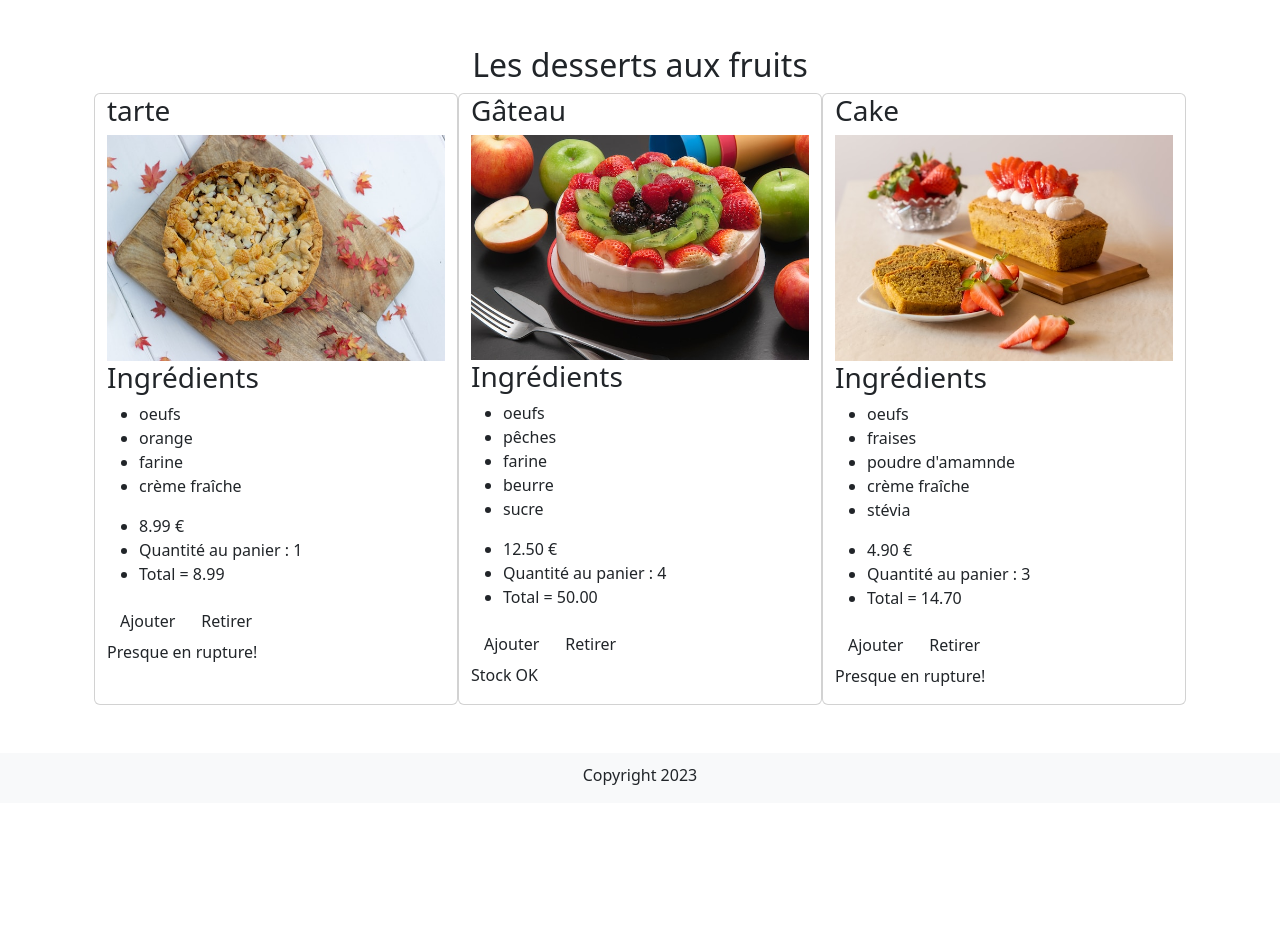
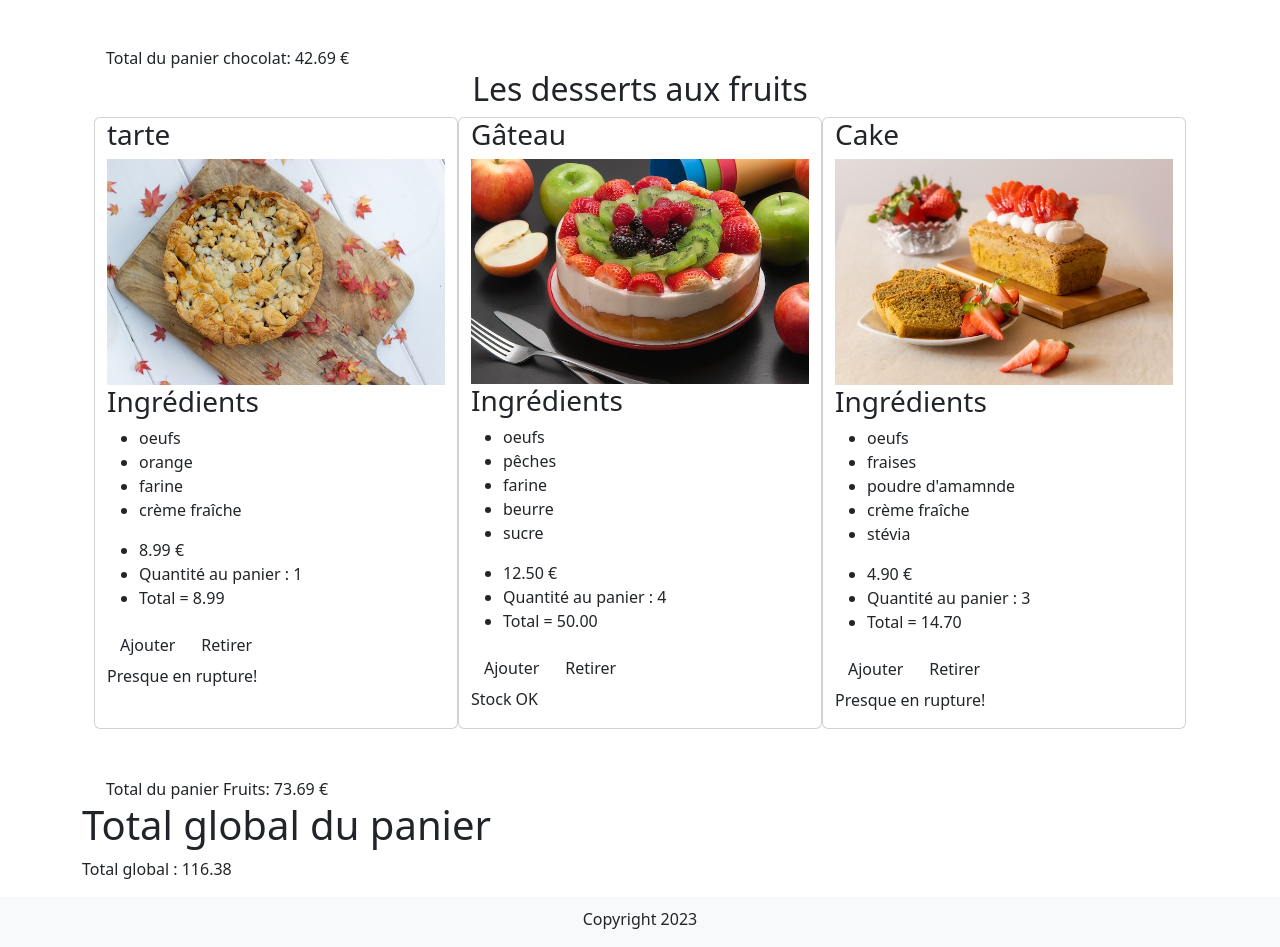
Before and after one commit to ChristelleKandel/demoBoutiqueVueJS, a Vue app: page / in a window 1280 px wide. Shown: the part 939-1886 px from the top of the page. Before the commit the page ends 1742 px from the top, so only its background shows below. Built offline with nearby package versions, Linux system fonts and the light colour scheme.

Commit message:
calcul des sous-totaux par produit et du total global de tous les paniers

```diff
--- a/src/components/ChocolatRow.vue
+++ b/src/components/ChocolatRow.vue
@@ -56,10 +56,7 @@ const decrementQuantity = (produit) => {
 <template>
     <h2 class="text-center">Les desserts au  {{ product }}</h2>
     <div class="row container m-3 m-auto ">
-        <!-- Je fais une boucle avec 3 cards plutôt que de répéter 3 fois ma card
-        <ChocolatsCard :product="product" :produit="produit" :cart="cart" />
-        <ChocolatsCard :product="product" :produit="produit" :cart="cart" />
-        -->
+        <!--Création de card pour afficher chaque produit de produits[]-->
         <Cards
         v-for="(produit, index) in produits" :key="index"
         :produit="produit"
--- a/src/components/PatisserieRow.vue
+++ b/src/components/PatisserieRow.vue
@@ -13,16 +13,37 @@ import { fruits } from '../Fruits.js'; // Import des produits depuis Products.js
 const importedChocolats = ref([...chocolats]);
 const importedFruits = ref([...fruits]);
 
-
-
 // Fonction pour augmenter la quantité d'un produit
 const incrementQuantity = (produit) => {
   produit.quantity += 1;
 };
-// Fonction pourdiminuer la quantité d'un produit
+// Fonction pour diminuer la quantité d'un produit
 const decrementQuantity = (produit) => {
   produit.quantity -= 1;
 };
+
+// Calcul du total du panier pour chocolats.js
+const totalChocolat = computed(() => {
+  const unformattedTotal = chocolats.reduce((total, product) => {
+    return total + product.price * product.quantity;
+  }, 0);
+
+  return unformattedTotal;
+});
+
+// Calcul du total du panier pour fruits.js
+const totalFruits = computed(() => {
+  const unformattedTotal = fruits.reduce((total, product) => {
+    return total + product.price * product.quantity;
+  }, 0);
+
+  return unformattedTotal;
+});
+
+// Total global
+const globalTotal = computed(() => {
+  return totalChocolat.value + totalFruits.value; // Ajoutez d'autres totaux ici pour les autres paniers si nécessaire
+});
 
 </script>
 
@@ -33,6 +54,7 @@ const decrementQuantity = (produit) => {
         v-for="(produit, index) in importedChocolats" :key="index"
         :produit="produit"
         />
+        <div class="cart">Total du panier chocolat: {{ totalChocolat.toFixed(2) }} €</div>
     </div>
     <h2 class="text-center">Les desserts aux fruits</h2>
     <div class="row container m-3 m-auto ">
@@ -40,8 +62,11 @@ const decrementQuantity = (produit) => {
         v-for="(produit, index) in importedFruits" :key="index"
         :produit="produit"
         />
+        <div class="cart">Total du panier Fruits: {{ totalFruits.toFixed(2) }} €</div>
     </div>
 
+    <h1>Total global du panier</h1>
+    <p>Total global : {{ globalTotal.toFixed(2) }}</p>
 
 </template>
 
```
